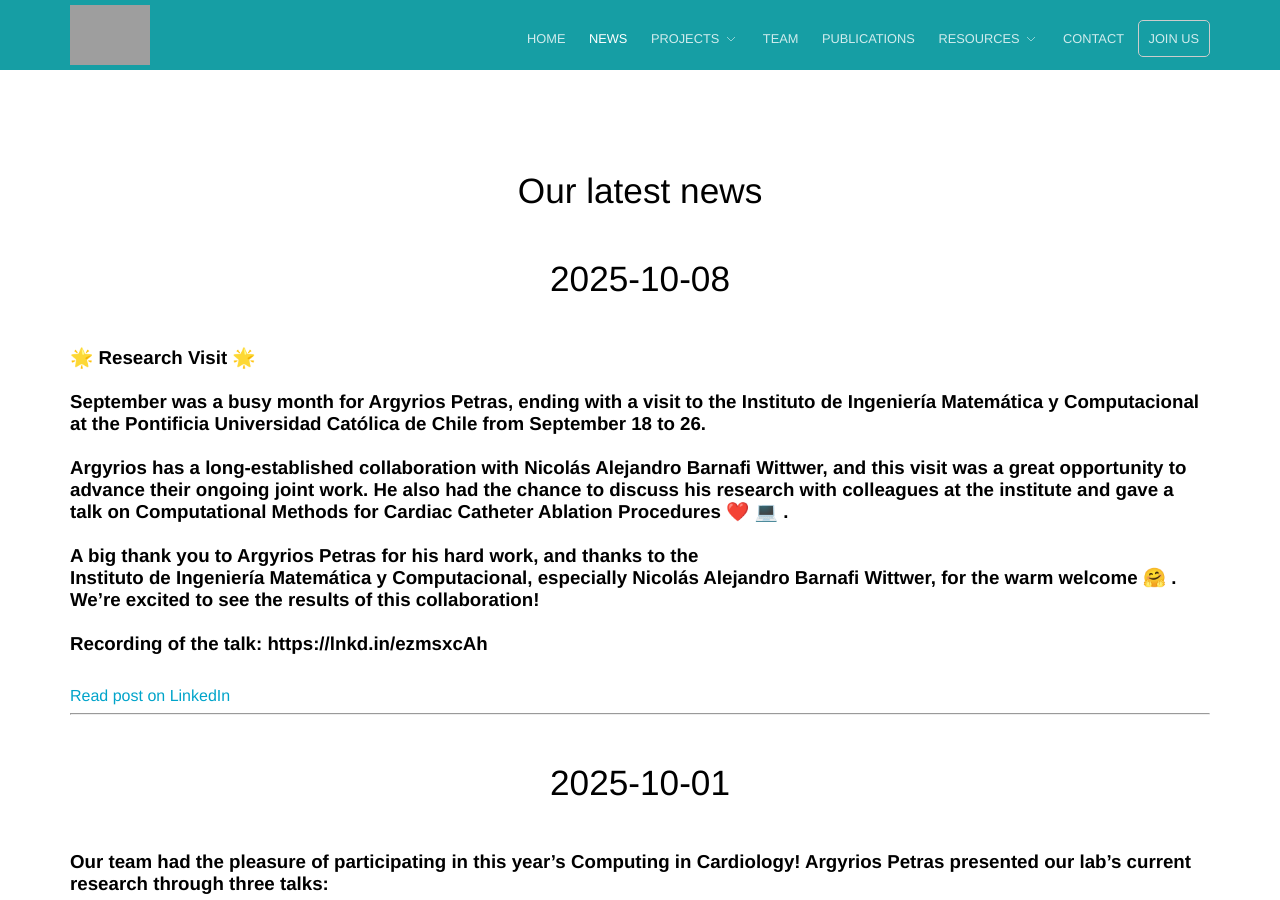
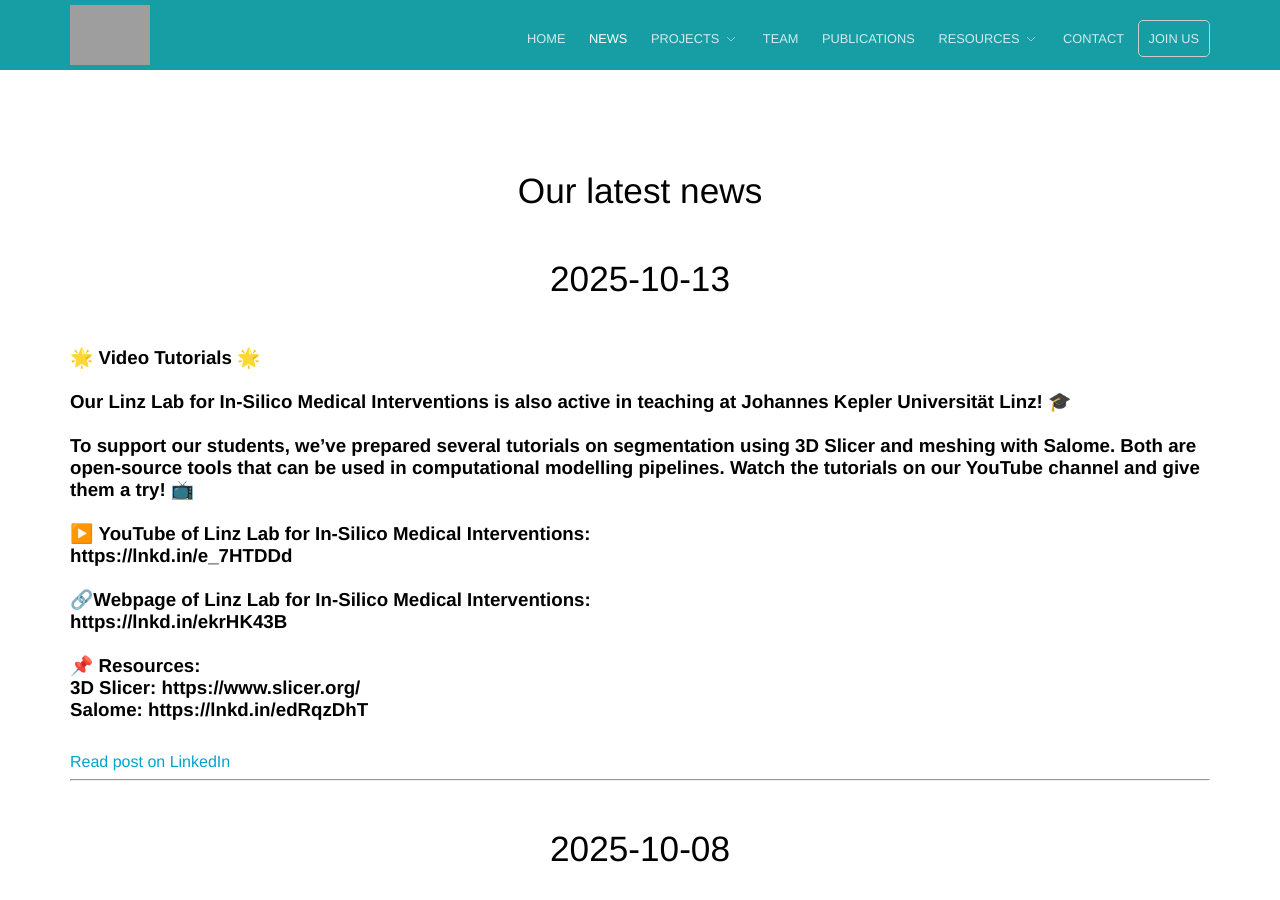
Before and after one commit to linzlabinsilmed/linzlabinsilmed.github.io, a Jekyll site: the page built from news.html, in a window 1280 px wide and 900 px high. Built offline with Jekyll 4.4.1, drawn with Linux system fonts in a browser that asks for light colours; some of the changed text lies outside the part shown; grey boxes are pictures that could not be loaded.

Commit message:
Update LinkedIn feed [auto]

```diff
--- a/_data/linkedin_feed.yml
+++ b/_data/linkedin_feed.yml
@@ -1,3 +1,34 @@
+- title: >-
+    🌟 Video Tutorials 🌟
+
+
+    Our Linz Lab for In-Silico Medical Interventions is also active in teaching
+    at Johannes Kepler Universität Linz! 🎓
+
+
+    To support our students, we’ve prepared several tutorials on segmentation
+    using 3D Slicer and meshing with Salome. Both are open-source tools that can
+    be used in computational modelling pipelines. Watch the tutorials on our
+    YouTube channel and give them a try! 📺
+
+
+    ▶️ YouTube of Linz Lab for In-Silico Medical Interventions:
+
+    https://lnkd.in/e_7HTDDd
+
+
+    🔗Webpage of Linz Lab for In-Silico Medical Interventions:
+
+    https://lnkd.in/ekrHK43B
+
+
+    📌 Resources:
+
+    3D Slicer: https://www.slicer.org/
+
+    Salome: https://lnkd.in/edRqzDhT
+  url: https://www.linkedin.com/posts/linz-lab-for-in-silico-medical-interventions_video-tutorials-our-linz-lab-for-in-silico-activity-7383471640250175489-3q5Z
+  published: 2025-10-13
 - title: >-
     🌟 Research Visit 🌟
 
@@ -259,27 +290,3 @@
     #Measurement2025 #Conference #ECMO #ECGI
   url: https://www.linkedin.com/posts/linz-lab-for-in-silico-medical-interventions_researchcommunity-thankyou-lablife-activity-7325534894435049473-ToPn
   published: 2025-05-06
-- title: >-
-    🎉 Thank You! 🎉
-
-
-    Back in October 2024, we shared our first post - and just a few months
-    later, we’re thrilled to have surpassed 200 followers! 🎉
-
-
-    We’re a relatively small research group, so we are truly happy and grateful
-    for your support. We’ll continue sharing updates and highlights so you can
-    stay in the loop on everything we’re working on.
-
-
-    Thank you for being a part of our journey! 🤗
-
-
-    PS: If you have any suggestions, want to see something specific, or are
-    curious about our research, feel free to reach out 📬 - we’d love to hear
-    from you!
-
-
-    #ResearchCommunity #ThankYou #LabLife #AcademicResearch #Milestone
-  url: https://www.linkedin.com/posts/linz-lab-for-in-silico-medical-interventions_laserablation-biomedicalengineering-computationalmodeling-activity-7323315229700915200-A8pR
-  published: 2025-04-30
```
